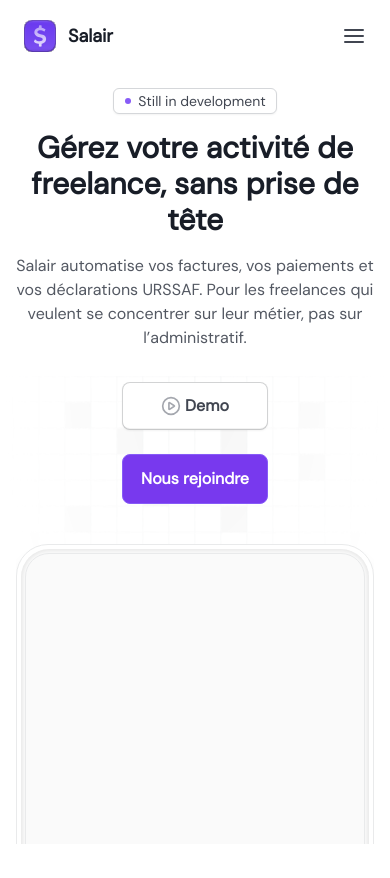
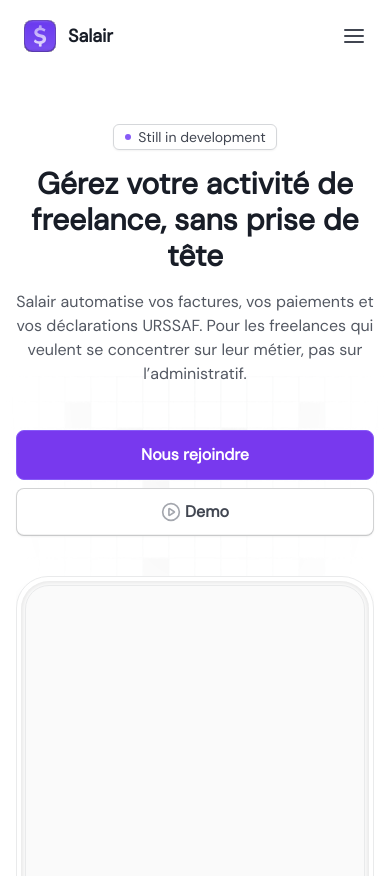
Before and after one commit to Fan2Shrek/salair, a Nuxt app in the folder frontend/: page / in a window 390 px wide. Shown: the top 878 px of the page. Built offline with nearby package versions, Linux system fonts and the light colour scheme.

Commit message:
style(pages:index): fix formatting and improve layout for better responsiveness

```diff
--- a/frontend/pages/index.vue
+++ b/frontend/pages/index.vue
@@ -1,7 +1,7 @@
 <script setup lang="ts">
     import PlayCircleIcon from '~/components/atoms/icons/PlayCircleIcon.vue';
 
-    const { t } = useI18n()
+    const { t } = useI18n();
 
     // Définition des métadonnées SEO pour la page
     useSeoMeta({
@@ -81,7 +81,7 @@
             <div class="absolute top-0 flex justify-center w-full">
                 <UChessBackgroundPattern class="mx-auto" aria-hidden="true" />
             </div>
-            <section class="pt-10 md:pt-19 px-4 sm:px-6 max-w-7xl w-full mx-auto pb-24">
+            <section class="pt-19 px-4 sm:px-6 max-w-7xl w-full mx-auto pb-24">
                 <div class="mt-12 md:mt-24 relative">
                     <UBadge icon="dot" variant="modern" class="w-fit mx-auto">Still in development</UBadge>
                     <h1
@@ -96,7 +96,9 @@
                         {{ $t('landing.subtitle') }}
                     </p>
                 </div>
-                <div class="mt-8 md:mt-12 w-fit mx-auto flex flex-col sm:flex-row items-center gap-3 relative">
+                <div
+                    class="mt-8 md:mt-12 w-fit max-md:w-full md:mx-auto flex flex-col sm:flex-row items-center gap-3 max-md:gap-2 max-md:flex-col-reverse relative"
+                >
                     <UButton
                         variant="secondary"
                         size="xl"
@@ -138,7 +140,7 @@
                         {{ $t('features.description') }}
                     </p>
                 </div>
-                <div class="grid grid-cols-1 sm:grid-cols-2 md:grid-cols-3 gap-x-8 gap-y-16 mt-16">
+                <div class="grid grid-cols-1 sm:grid-cols-2 md:grid-cols-3 gap-x-8 gap-y-16 mt-16 max-md:px-8">
                     <div class="flex flex-col gap-4" itemscope itemtype="https://schema.org/Service">
                         <div
                             class="bg-primary border border-primary p-3 rounded-[10px] w-fit mx-auto shadow-xs text-fg-secondary"
@@ -238,15 +240,19 @@
                         {{ $t('faq.subtitle') }}
                     </p>
                 </div>
-                <div class="mt-16 max-w-3xl w-full mx-auto">
+                <div class="mt-16 max-w-3xl w-full mx-auto max-md:px-6">
                     <UAccordion :items="accordionItems" />
                 </div>
-                <div class="mt-16 px-8 py-8 rounded-2xl bg-secondary w-full">
-                    <div class="max-w-3xl w-full mx-auto space-y-2">
-                        <h3 class="text-primary font-semibold text-xl text-center">{{ $t('faq.more_questions.title') }}</h3>
-                        <p class="text-tertiary text-lg text-center">{{ $t('faq.more_questions.subtitle') }}</p>
+                <div class="w-full px-4">
+                    <div class="mt-16 px-8 py-8 rounded-2xl bg-secondary w-full">
+                        <div class="max-w-3xl w-full mx-auto space-y-2">
+                            <h3 class="text-primary font-semibold text-xl text-center">
+                                {{ $t('faq.more_questions.title') }}
+                            </h3>
+                            <p class="text-tertiary text-lg text-center">{{ $t('faq.more_questions.subtitle') }}</p>
+                        </div>
+                        <UButton class="mt-8 mx-auto">{{ $t('faq.more_questions.button') }}</UButton>
                     </div>
-                    <UButton class="mt-8 mx-auto">{{ $t('faq.more_questions.button') }}</UButton>
                 </div>
             </section>
         </main>
```
